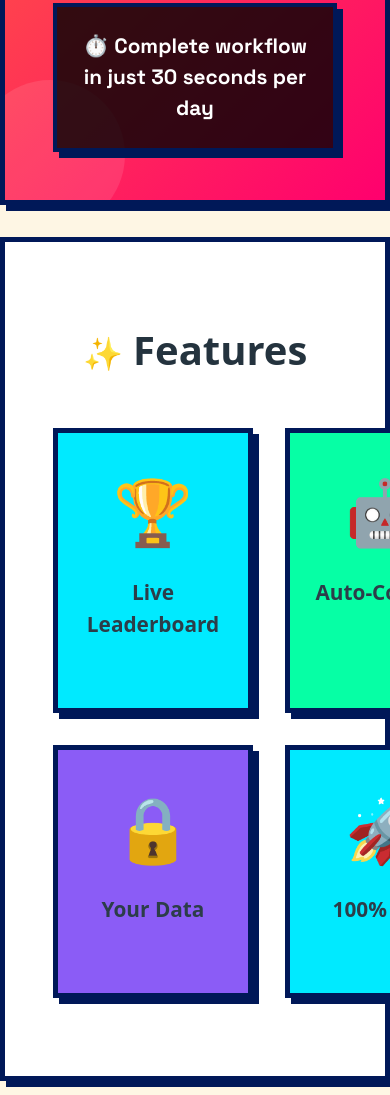
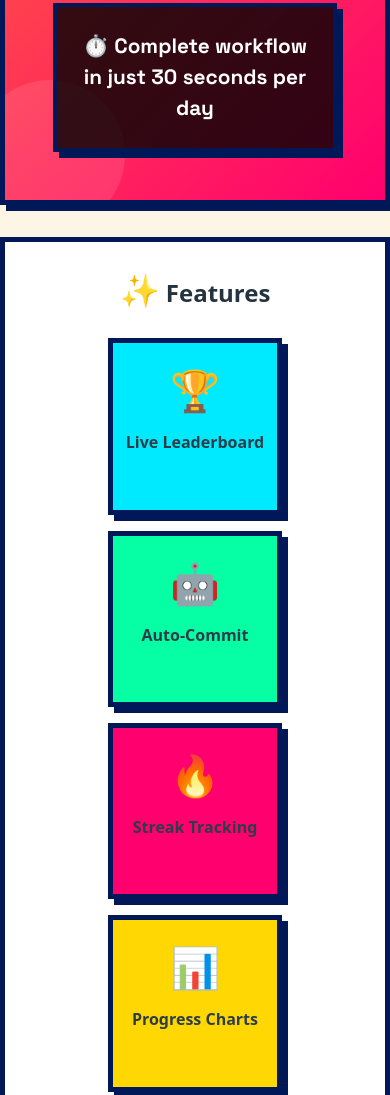
Before and after one commit to bhushcodes/100-days-of-code-tracker, a website: page index.html in a window 390 px wide. Shown: the part 2227-3322 px from the top of the page. Drawn offline with nearby package versions, Linux system fonts and the light colour scheme.

Commit message:
Make Features section fully responsive: single column on mobile, optimized padding and font sizes

```diff
--- a/index.html
+++ b/index.html
@@ -116,11 +116,11 @@
     </style>
 
     <!-- Features Section -->
-    <section class="card nes-container is-rounded animate__animated animate__fadeInUp" style="margin: 2rem auto; max-width: 1200px; background: #fff; border: 5px solid var(--neo-border); padding: 3rem;">
-      <h2 style="text-align: center; margin-bottom: 3rem; font-size: 2.5rem;">
+    <section class="card nes-container is-rounded animate__animated animate__fadeInUp features-section" style="margin: 2rem auto; max-width: 1200px; background: #fff; border: 5px solid var(--neo-border); padding: 3rem;">
+      <h2 class="features-title" style="text-align: center; margin-bottom: 3rem; font-size: 2.5rem;">
         <span class="icon">✨</span> Features
       </h2>
-      <div style="display: grid; grid-template-columns: repeat(auto-fit, minmax(200px, 1fr)); gap: 2rem; max-width: 900px; margin: 0 auto;">
+      <div class="features-grid" style="display: grid; grid-template-columns: repeat(auto-fit, minmax(200px, 1fr)); gap: 2rem; max-width: 900px; margin: 0 auto;">
         <div class="feature-card" style="text-align: center; padding: 2rem 1.5rem; background: var(--neo-cyan); border: 5px solid var(--neo-border); box-shadow: 6px 6px 0 var(--neo-border); transition: all 0.3s ease; cursor: pointer;">
           <div style="font-size: 4rem; margin-bottom: 1rem;">🏆</div>
           <h3 style="font-weight: 900; font-size: 1.3rem;">Live Leaderboard</h3>
--- a/styles-custom.css
+++ b/styles-custom.css
@@ -1077,6 +1077,33 @@ body {
     scroll-snap-align: none;
   }
 
+  /* Features Section Responsive */
+  .features-section {
+    padding: 2rem 1.5rem !important;
+  }
+
+  .features-title {
+    font-size: 2rem !important;
+    margin-bottom: 2rem !important;
+  }
+
+  .features-grid {
+    grid-template-columns: repeat(auto-fit, minmax(150px, 1fr)) !important;
+    gap: 1.5rem !important;
+  }
+
+  .feature-card {
+    padding: 1.5rem 1rem !important;
+  }
+
+  .feature-card h3 {
+    font-size: 1.1rem !important;
+  }
+
+  .feature-card div[style*="font-size: 4rem"] {
+    font-size: 3rem !important;
+  }
+
   .card-leaderboard {
     padding-top: 2rem;
     padding-bottom: 2rem;
@@ -1255,9 +1282,34 @@ body {
     padding: 0.4rem 0.5rem;
   }
 
-  /* Feature cards stacked on small screens */
+  /* Features Section - Small Mobile */
+  .features-section {
+    padding: 1.5rem 1rem !important;
+    margin: 1rem auto !important;
+  }
+
+  .features-title {
+    font-size: 1.5rem !important;
+    margin-bottom: 1.5rem !important;
+  }
+
+  .features-grid {
+    grid-template-columns: 1fr !important;
+    gap: 1rem !important;
+  }
+
   .feature-card {
     min-width: 100%;
+    padding: 1.2rem 0.8rem !important;
+  }
+
+  .feature-card h3 {
+    font-size: 1rem !important;
+  }
+
+  .feature-card div[style*="font-size: 4rem"] {
+    font-size: 2.5rem !important;
+    margin-bottom: 0.5rem !important;
   }
 
   /* Better table on small screens */
@@ -1286,6 +1338,31 @@ body {
   .card-header-fancy h2,
   .card__header h2 {
     font-size: 1.3rem;
+  }
+
+  /* Features Section - Extra Small */
+  .features-section {
+    padding: 1rem 0.8rem !important;
+  }
+
+  .features-title {
+    font-size: 1.3rem !important;
+  }
+
+  .features-grid {
+    gap: 0.8rem !important;
+  }
+
+  .feature-card {
+    padding: 1rem 0.7rem !important;
+  }
+
+  .feature-card h3 {
+    font-size: 0.9rem !important;
+  }
+
+  .feature-card div[style*="font-size: 4rem"] {
+    font-size: 2rem !important;
   }
 }
 
```
